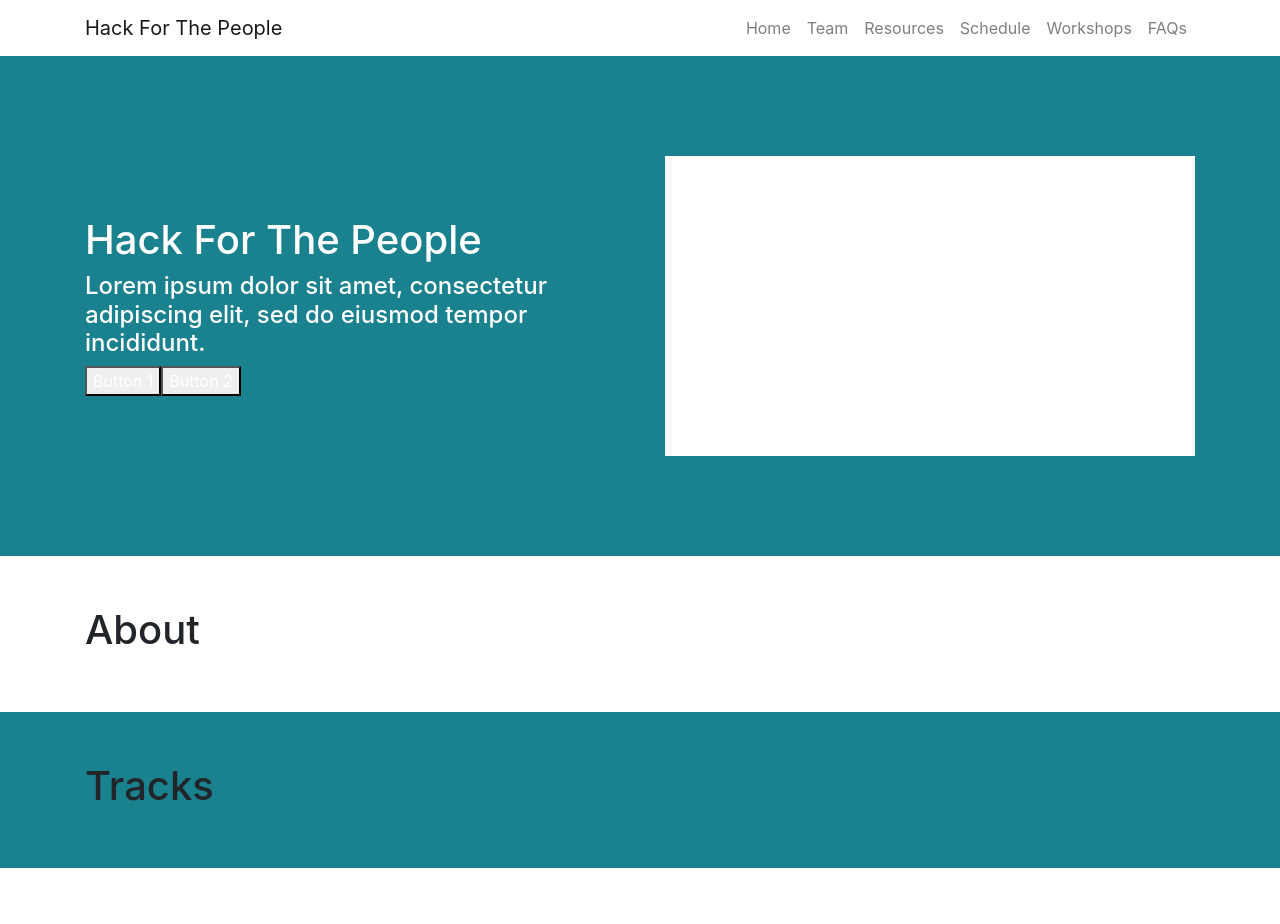
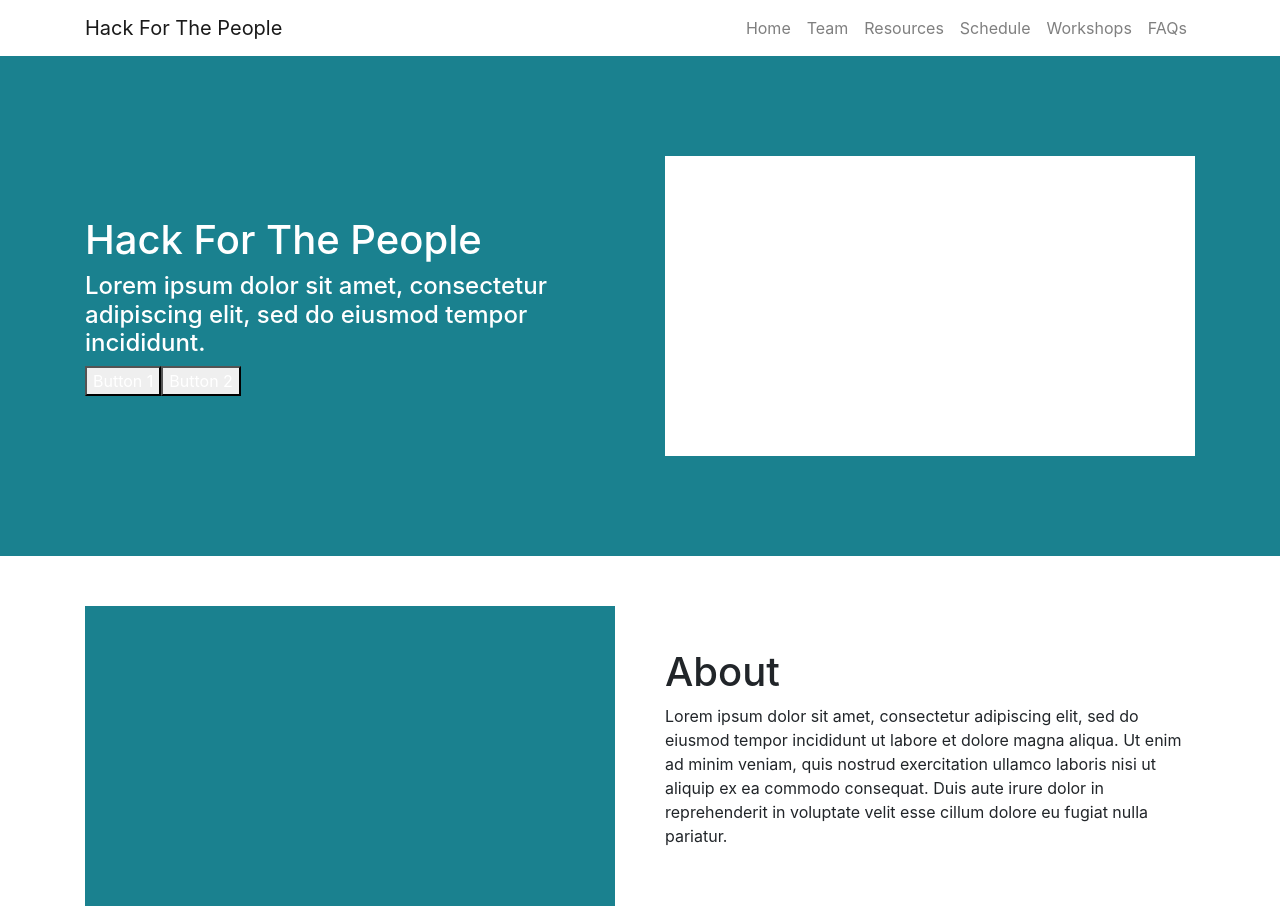
Before and after one commit to calixo888/hackforthepeople, a Next.js app: page / in a window 1280 px wide. Shown: the top 924 px of the page. Built offline with nearby package versions, Linux system fonts and the light colour scheme.

Commit message:
setup about section

```diff
--- a/pages/index.js
+++ b/pages/index.js
@@ -23,7 +23,15 @@ export default () => {
 
       <section className="about">
         <div className="container">
-          <h1>About</h1>
+          <div className="about-grid">
+            <div className="image" style={{ height: "300px" }}></div>
+            <div>
+              <h1>About</h1>
+              <p>
+                Lorem ipsum dolor sit amet, consectetur adipiscing elit, sed do eiusmod tempor incididunt ut labore et dolore magna aliqua. Ut enim ad minim veniam, quis nostrud exercitation ullamco laboris nisi ut aliquip ex ea commodo consequat. Duis aute irure dolor in reprehenderit in voluptate velit esse cillum dolore eu fugiat nulla pariatur.
+              </p>
+            </div>
+          </div>
         </div>
       </section>
 
--- a/styles/imports/pages/index/about.scss
+++ b/styles/imports/pages/index/about.scss
@@ -0,0 +1,13 @@
+.about {
+
+  .about-grid {
+    display: grid;
+    grid-template-columns: repeat(2, 1fr);
+    grid-gap: 50px;
+    align-items: center;
+  }
+
+  .image {
+    background-color: $color-primary;
+  }
+}
```
